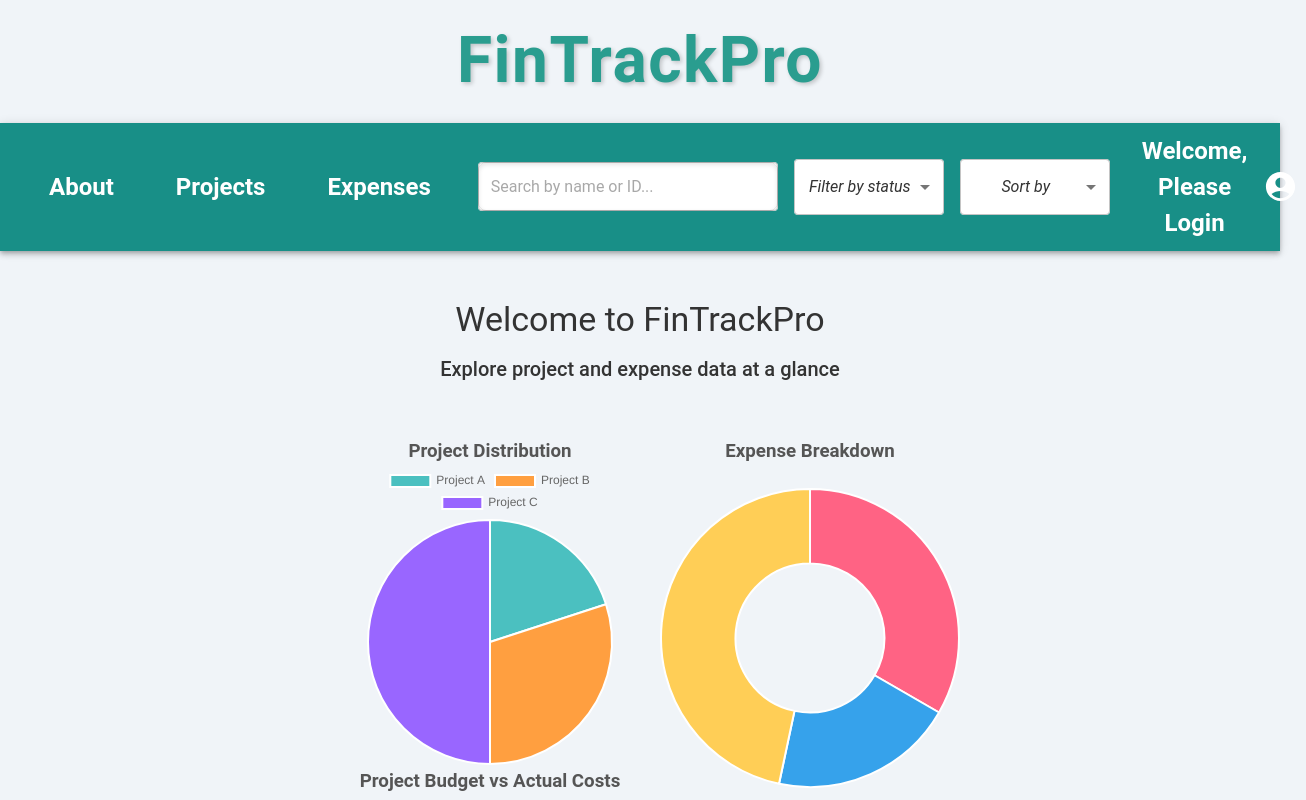
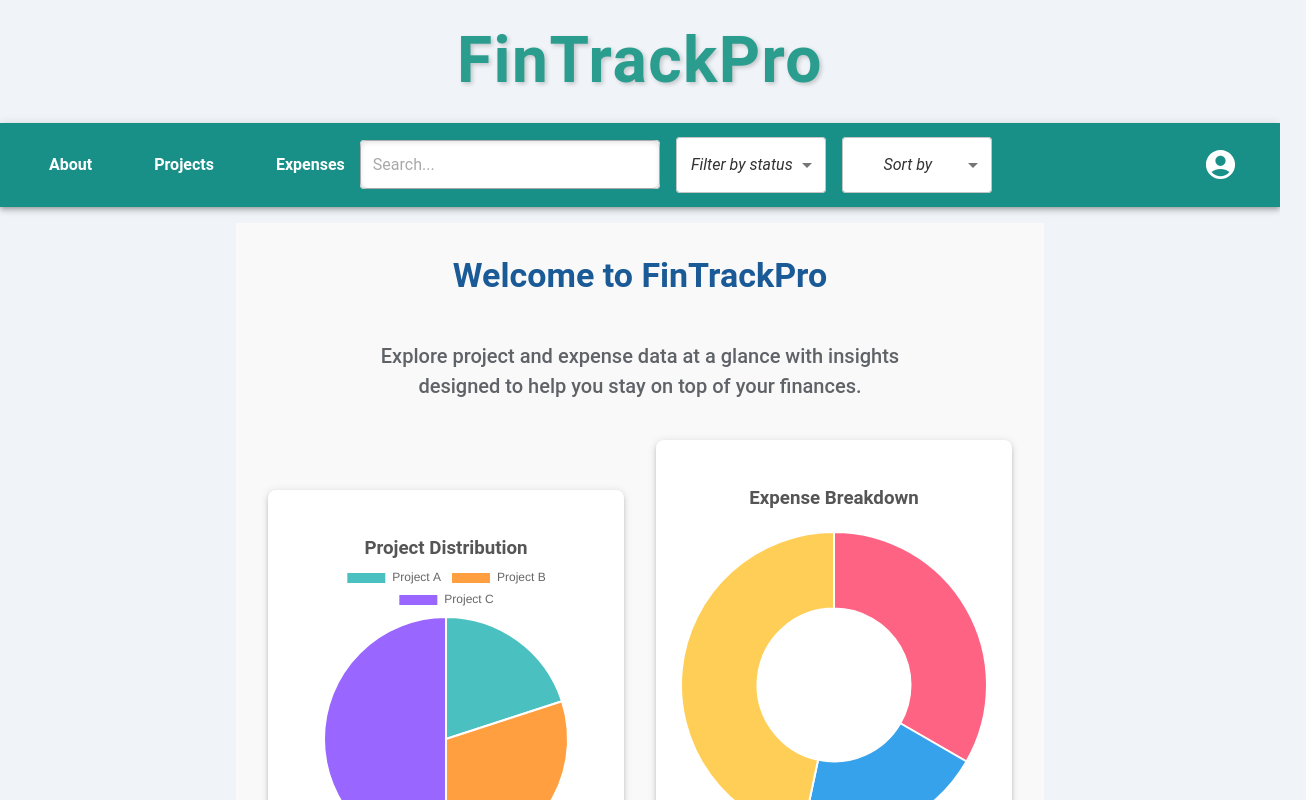
Before and after one commit to ronniearistil/FinTrackPro-Full-Stack.v3, a React (Create React App) app in the folder client/: page / in a window 1280 px wide. Shown: the top 800 px of the page, 1306 px wide, since content can reach past the window. Built offline with nearby package versions, Linux system fonts and the light colour scheme; no server answers.

Commit message:
Update UI for homepage and navbar with improvements

```diff
--- a/client/src/Charts/ProjectChart.jsx
+++ b/client/src/Charts/ProjectChart.jsx
@@ -25,21 +25,21 @@ const ProjectChart = () => {
         ],
     };
 
-    const projectDataBar = {
-        labels: ['Project A', 'Project B', 'Project C'],
-        datasets: [
-            {
-                label: 'Budgeted Cost',
-                data: [20000, 15000, 30000],
-                backgroundColor: 'rgba(75, 192, 192, 0.6)',
-            },
-            {
-                label: 'Actual Cost',
-                data: [18000, 16000, 28000],
-                backgroundColor: 'rgba(255, 99, 132, 0.6)',
-            },
-        ],
-    };
+    // // const projectDataBar = {
+    //     labels: ['Project A', 'Project B', 'Project C'],
+    //     datasets: [
+    //         {
+    //             label: 'Budgeted Cost',
+    //             data: [20000, 15000, 30000],
+    //             backgroundColor: 'rgba(75, 192, 192, 0.6)',
+    //         },
+    //         {
+    //             label: 'Actual Cost',
+    //             data: [18000, 16000, 28000],
+    //             backgroundColor: 'rgba(255, 99, 132, 0.6)',
+    //         },
+    //     ],
+    // };
 
     const barOptions = {
         responsive: true,
@@ -67,11 +67,11 @@ const ProjectChart = () => {
                 <Pie data={projectDataPie} options={{ responsive: true, maintainAspectRatio: false }} />
             </div>
 
-            {/* Histogram (Bar Chart) */}
+            {/* Histogram (Bar Chart)
             <div style={{ width: '100%', maxWidth: '600px', height: '400px' }}>
                 <h3 style={{ textAlign: 'center' }}>Project Budget vs Actual Costs</h3>
                 <Bar data={projectDataBar} options={barOptions} />
-            </div>
+            </div> */}
         </div>
     );
 };
--- a/client/src/Components/Layout/HomePage.jsx
+++ b/client/src/Components/Layout/HomePage.jsx
@@ -1,22 +1,80 @@
 import React from 'react';
-import { Box, Typography } from '@mui/material';
+import { Box, Typography, Grid, Paper } from '@mui/material';
 import ProjectChart from '../../Charts/ProjectChart.jsx';
 import ExpenseChart from '../../Charts/ExpensesChart.jsx';
 
-
 const HomePage = () => {
     return (
-        <Box sx={{ padding: 4 }}>
-            <Typography variant="h4" align="center" gutterBottom>
+        <Box
+            sx={{
+                padding: 4,
+                backgroundColor: '#f9f9f9',
+                minHeight: '100vh',
+                display: 'flex',
+                flexDirection: 'column',
+                alignItems: 'center',
+                gap: 4
+            }}
+        >
+            {/* Header Section */}
+            <Typography
+                variant="h4"
+                align="center"
+                gutterBottom
+                sx={{ fontWeight: 'bold', color: '#1a5a96' }} // Updated color for better contrast
+            >
                 Welcome to FinTrackPro
             </Typography>
-            <Typography variant="h6" align="center" gutterBottom>
-                Explore project and expense data at a glance
+            <Typography
+                variant="h6"
+                align="center"
+                gutterBottom
+                sx={{ color: '#5f6368', maxWidth: '600px', lineHeight: 1.5 }}
+            >
+                Explore project and expense data at a glance with insights designed to help you stay on top of your finances.
             </Typography>
-            <Box sx={{ display: 'flex', justifyContent: 'space-around', mt: 4 }}>
-                <ProjectChart />
-                <ExpenseChart />
-            </Box>
+
+            {/* Charts Section */}
+            <Grid
+                container
+                spacing={4}
+                justifyContent="center"
+                alignItems="center"
+                sx={{ maxWidth: '1200px' }}
+            >
+                {/* Project Distribution */}
+                <Grid item xs={12} md={6}>
+                    <Paper
+                        elevation={3}
+                        sx={{ padding: 3, textAlign: 'center', borderRadius: '8px', overflow: 'hidden' }}
+                    >
+                        <Typography
+                            variant="h6"
+                            gutterBottom
+                            sx={{ fontWeight: 'bold', color: '#424242' }}
+                        >
+
+                        </Typography>
+                        <ProjectChart />
+                    </Paper>
+                </Grid>
+
+                {/* Expense Breakdown */}
+                <Grid item xs={12} md={6}>
+                    <Paper
+                        elevation={3}
+                        sx={{ padding: 3, textAlign: 'center', borderRadius: '8px', overflow: 'hidden' }}
+                    >
+                        <Typography
+                            variant="h6"
+                            gutterBottom
+                            sx={{ fontWeight: 'bold', color: '#424242' }}
+                        >
+                        </Typography>
+                        <ExpenseChart />
+                    </Paper>
+                </Grid>
+            </Grid>
         </Box>
     );
 };
--- a/client/src/Components/Layout/NavBar.jsx
+++ b/client/src/Components/Layout/NavBar.jsx
@@ -2,7 +2,6 @@ import React, { useState, useEffect } from 'react';
 import {
     AppBar,
     Toolbar,
-    Typography,
     Box,
     Button,
     Menu,
@@ -11,8 +10,16 @@ import {
     Select,
     FormControl,
     IconButton,
+    Drawer,
+    List,
+    ListItem,
+    ListItemText,
+    Collapse,
+    Typography,
 } from '@mui/material';
-import SearchIcon from '@mui/icons-material/Search';
+import MenuIcon from '@mui/icons-material/Menu';
+import ExpandLess from '@mui/icons-material/ExpandLess';
+import ExpandMore from '@mui/icons-material/ExpandMore';
 import { AccountCircle } from '@mui/icons-material';
 import { useNavigate } from 'react-router-dom';
 
@@ -34,10 +41,11 @@ const NavBar = ({
     const [searchTerm, setSearchTerm] = useState('');
     const [status, setStatus] = useState('');
     const [sortOption, setSortOption] = useState('');
-    const [userName, setUserName] = useState('Welcome, Guest');
+    const [drawerOpen, setDrawerOpen] = useState(false);
 
     const handleMenuOpen = (setter) => (event) => setter(event.currentTarget);
     const handleMenuClose = (setter) => () => setter(null);
+    const toggleDrawer = (open) => () => setDrawerOpen(open);
 
     const handleSearchChange = (e) => {
         const value = e.target.value;
@@ -57,52 +65,105 @@ const NavBar = ({
         onSort(value);
     };
 
-    useEffect(() => {
-        setUserName(isAuthenticated ? `Welcome Back, ${currentUser?.name || 'User'}!` : 'Welcome, Please Login');
-    }, [isAuthenticated, currentUser]);
-
     return (
         <AppBar position="static" sx={{ mb: 2 }}>
-            <Toolbar sx={{ display: 'flex', justifyContent: 'space-between', alignItems: 'center', gap: 4 }}>
-                <Box sx={{ display: 'flex', gap: 4 }}>
-                    <Button onClick={() => navigate('/about')} sx={{ color: 'white', fontWeight: 'bold', fontSize: '1.5rem' }}>
+            <Toolbar sx={{ display: 'flex', justifyContent: 'space-between', alignItems: 'center' }}>
+                {/* Mobile Drawer */}
+                <IconButton
+                    edge="start"
+                    color="inherit"
+                    onClick={toggleDrawer(true)}
+                    sx={{ display: { xs: 'block', md: 'none' } }}
+                >
+                    <MenuIcon />
+                </IconButton>
+                <Drawer anchor="left" open={drawerOpen} onClose={toggleDrawer(false)}>
+                    <Box sx={{ width: 250 }} role="presentation" onClick={toggleDrawer(false)}>
+                        <List>
+                            <ListItem button onClick={() => navigate('/about')}>
+                                <ListItemText primary="About" />
+                            </ListItem>
+                            <ListItem button onClick={handleMenuOpen(setAnchorElProjects)}>
+                                <ListItemText primary="Projects" />
+                                {Boolean(anchorElProjects) ? <ExpandLess /> : <ExpandMore />}
+                            </ListItem>
+                            <Collapse in={Boolean(anchorElProjects)} timeout="auto" unmountOnExit>
+                                <List component="div" disablePadding>
+                                    <ListItem button onClick={() => navigate('/projects')}>
+                                        <ListItemText primary="View All Projects" />
+                                    </ListItem>
+                                    <ListItem button onClick={() => navigate('/projects/new')}>
+                                        <ListItemText primary="Add Project" />
+                                    </ListItem>
+                                </List>
+                            </Collapse>
+                            <ListItem button onClick={handleMenuOpen(setAnchorElExpenses)}>
+                                <ListItemText primary="Expenses" />
+                                {Boolean(anchorElExpenses) ? <ExpandLess /> : <ExpandMore />}
+                            </ListItem>
+                            <Collapse in={Boolean(anchorElExpenses)} timeout="auto" unmountOnExit>
+                                <List component="div" disablePadding>
+                                    <ListItem button onClick={() => navigate('/expenses')}>
+                                        <ListItemText primary="View All Expenses" />
+                                    </ListItem>
+                                    <ListItem button onClick={() => navigate('/expenses/new')}>
+                                        <ListItemText primary="Add Expense" />
+                                    </ListItem>
+                                </List>
+                            </Collapse>
+                        </List>
+                    </Box>
+                </Drawer>
+
+                {/* Desktop Navigation */}
+                <Box sx={{ display: { xs: 'none', md: 'flex' }, gap: 4 }}>
+                    <Button
+                        onClick={() => navigate('/about')}
+                        sx={{ color: 'white', fontWeight: 'bold', fontSize: '1rem' }}
+                    >
                         About
                     </Button>
-
                     <Button
                         onClick={handleMenuOpen(setAnchorElProjects)}
-                        sx={{ color: 'white', fontWeight: 'bold', fontSize: '1.5rem' }}
+                        sx={{ color: 'white', fontWeight: 'bold', fontSize: '1rem' }}
                     >
                         Projects
                     </Button>
-                    <Menu anchorEl={anchorElProjects} open={Boolean(anchorElProjects)} onClose={handleMenuClose(setAnchorElProjects)}>
+                    <Menu
+                        anchorEl={anchorElProjects}
+                        open={Boolean(anchorElProjects)}
+                        onClose={handleMenuClose(setAnchorElProjects)}
+                    >
                         <MenuItem onClick={() => navigate('/projects')}>View All Projects</MenuItem>
                         <MenuItem onClick={() => navigate('/projects/new')}>Add Project</MenuItem>
                     </Menu>
-
                     <Button
                         onClick={handleMenuOpen(setAnchorElExpenses)}
-                        sx={{ color: 'white', fontWeight: 'bold', fontSize: '1.5rem' }}
+                        sx={{ color: 'white', fontWeight: 'bold', fontSize: '1rem' }}
                     >
                         Expenses
                     </Button>
-                    <Menu anchorEl={anchorElExpenses} open={Boolean(anchorElExpenses)} onClose={handleMenuClose(setAnchorElExpenses)}>
+                    <Menu
+                        anchorEl={anchorElExpenses}
+                        open={Boolean(anchorElExpenses)}
+                        onClose={handleMenuClose(setAnchorElExpenses)}
+                    >
                         <MenuItem onClick={() => navigate('/expenses')}>View All Expenses</MenuItem>
                         <MenuItem onClick={() => navigate('/expenses/new')}>Add Expense</MenuItem>
                     </Menu>
                 </Box>
 
-                <Box sx={{ display: 'flex', alignItems: 'center', gap: 2, position: 'relative' }}>
+                {/* Search, Filter, and Sort */}
+                <Box sx={{ display: 'flex', alignItems: 'center', gap: 2, flexGrow: 1 }}>
                     <TextField
                         variant="outlined"
-                        placeholder="Search by name or ID..."
+                        placeholder="Search..."
                         value={searchTerm}
                         onChange={handleSearchChange}
                         sx={{
                             backgroundColor: 'white',
                             borderRadius: '4px',
-                            width: '300px',
-                            fontSize: '1rem'
+                            width: { xs: '150px', sm: '300px' },
                         }}
                     />
                     <FormControl sx={{ minWidth: 150 }}>
@@ -121,7 +182,6 @@ const NavBar = ({
                             <MenuItem value="All">All</MenuItem>
                         </Select>
                     </FormControl>
-
                     <FormControl sx={{ minWidth: 150 }}>
                         <Select
                             displayEmpty
@@ -140,14 +200,23 @@ const NavBar = ({
                     </FormControl>
                 </Box>
 
+                {/* User Profile */}
                 <Box sx={{ display: 'flex', alignItems: 'center', gap: 1 }}>
-                    <Typography sx={{ color: 'white', fontWeight: 'bold', fontSize: '1.5rem' }}>
-                        {userName}
-                    </Typography>
                     <IconButton onClick={handleMenuOpen(setAnchorElProfile)}>
                         <AccountCircle fontSize="large" sx={{ color: 'white' }} />
                     </IconButton>
-                    <Menu anchorEl={anchorElProfile} open={Boolean(anchorElProfile)} onClose={handleMenuClose(setAnchorElProfile)}>
+                    <Menu
+                        anchorEl={anchorElProfile}
+                        open={Boolean(anchorElProfile)}
+                        onClose={handleMenuClose(setAnchorElProfile)}
+                    >
+                        <MenuItem>
+                            <Typography sx={{ fontWeight: 'bold' }}>
+                                {isAuthenticated
+                                    ? `Welcome Back, ${currentUser?.name || 'User'}!`
+                                    : 'Welcome, Please Login'}
+                            </Typography>
+                        </MenuItem>
                         {!isAuthenticated && (
                             <>
                                 <MenuItem onClick={onSignUp}>Sign Up</MenuItem>
@@ -156,7 +225,9 @@ const NavBar = ({
                         )}
                         {isAuthenticated && (
                             <>
-                                <MenuItem onClick={() => navigate('/account')}>Account Settings</MenuItem>
+                                <MenuItem onClick={() => navigate('/account')}>
+                                    Account Settings
+                                </MenuItem>
                                 <MenuItem onClick={onSignOut}>Logout</MenuItem>
                             </>
                         )}
```
Also changed, not shown: 1 other file (tests, documents, lock files or other folders).
